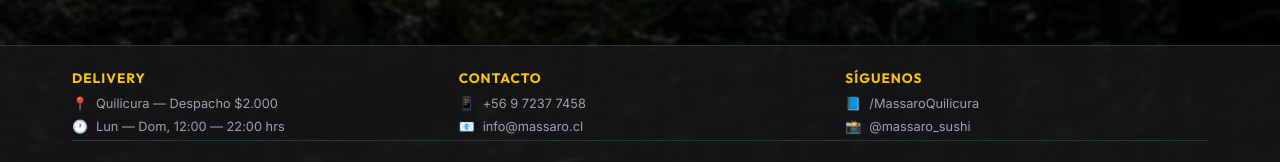
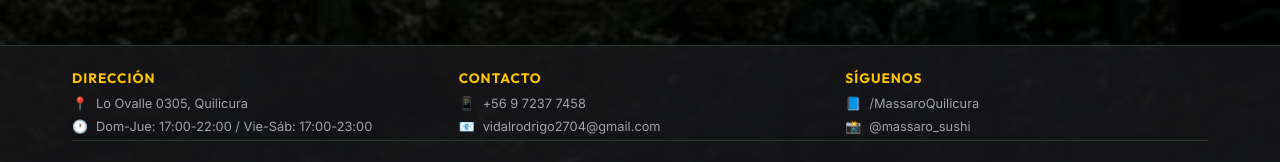
Before and after one commit to javieresquivelt-ux/massaro-sushi, a website built with Vite: page index.html in a window 1280 px wide. Shown: the part 3109-3271 px from the top of the page. Built offline with nearby package versions, Linux system fonts and the light colour scheme.

Commit message:
docs: actualizar datos del footer (dirección, horarios, email)
- Dirección: Lo Ovalle 0305, Quilicura
- Horarios: Dom-Jue 17:00-22:00 / Vie-Sáb 17:00-23:00
- Email: vidalrodrigo2704@gmail.com
- Aplicado en footer__info e info-section

```diff
--- a/index.html
+++ b/index.html
@@ -91,15 +91,15 @@
 
               <div class="info-section__grid">
                 <div class="info-section__block">
-                  <h3 class="info-section__heading">Delivery</h3>
-                  <p class="info-section__item">📍 Quilicura — Despacho $2.000</p>
-                  <p class="info-section__item">🕐 Lun — Dom, 12:00 — 22:00 hrs</p>
+                  <h3 class="info-section__heading">Dirección</h3>
+                  <p class="info-section__item">📍 Lo Ovalle 0305, Quilicura</p>
+                  <p class="info-section__item">🕐 Dom-Jue: 17:00-22:00 / Vie-Sáb: 17:00-23:00</p>
                 </div>
 
                 <div class="info-section__block">
                   <h3 class="info-section__heading">Contacto</h3>
                   <p class="info-section__item">📱 <a href="https://wa.me/56972377458" target="_blank" rel="noopener">+56 9 7237 7458</a></p>
-                  <p class="info-section__item">📧 <a href="mailto:info@massaro.cl">info@massaro.cl</a></p>
+                  <p class="info-section__item">📧 <a href="mailto:vidalrodrigo2704@gmail.com">vidalrodrigo2704@gmail.com</a></p>
                 </div>
 
                 <div class="info-section__block">
@@ -124,16 +124,16 @@
           <!-- Cuadrícula de información (visible en desktop) -->
           <div class="footer__info">
 
-            <!-- Zona de reparto -->
+            <!-- Dirección -->
             <div>
-              <h4 class="footer__section-title">Delivery</h4>
+              <h4 class="footer__section-title">Dirección</h4>
               <p class="footer__item">
                 <span>📍</span>
-                <span>Quilicura — Despacho $2.000</span>
+                <span>Lo Ovalle 0305, Quilicura</span>
               </p>
               <p class="footer__item">
                 <span>🕐</span>
-                <span>Lun — Dom, 12:00 — 22:00 hrs</span>
+                <span>Dom-Jue: 17:00-22:00 / Vie-Sáb: 17:00-23:00</span>
               </p>
             </div>
 
@@ -146,7 +146,7 @@
               </p>
               <p class="footer__item">
                 <span>📧</span>
-                <a href="mailto:info@massaro.cl">info@massaro.cl</a>
+                <a href="mailto:vidalrodrigo2704@gmail.com">vidalrodrigo2704@gmail.com</a>
               </p>
             </div>
 
```
Also changed, not shown: memory.md (+11 -0 lines).
